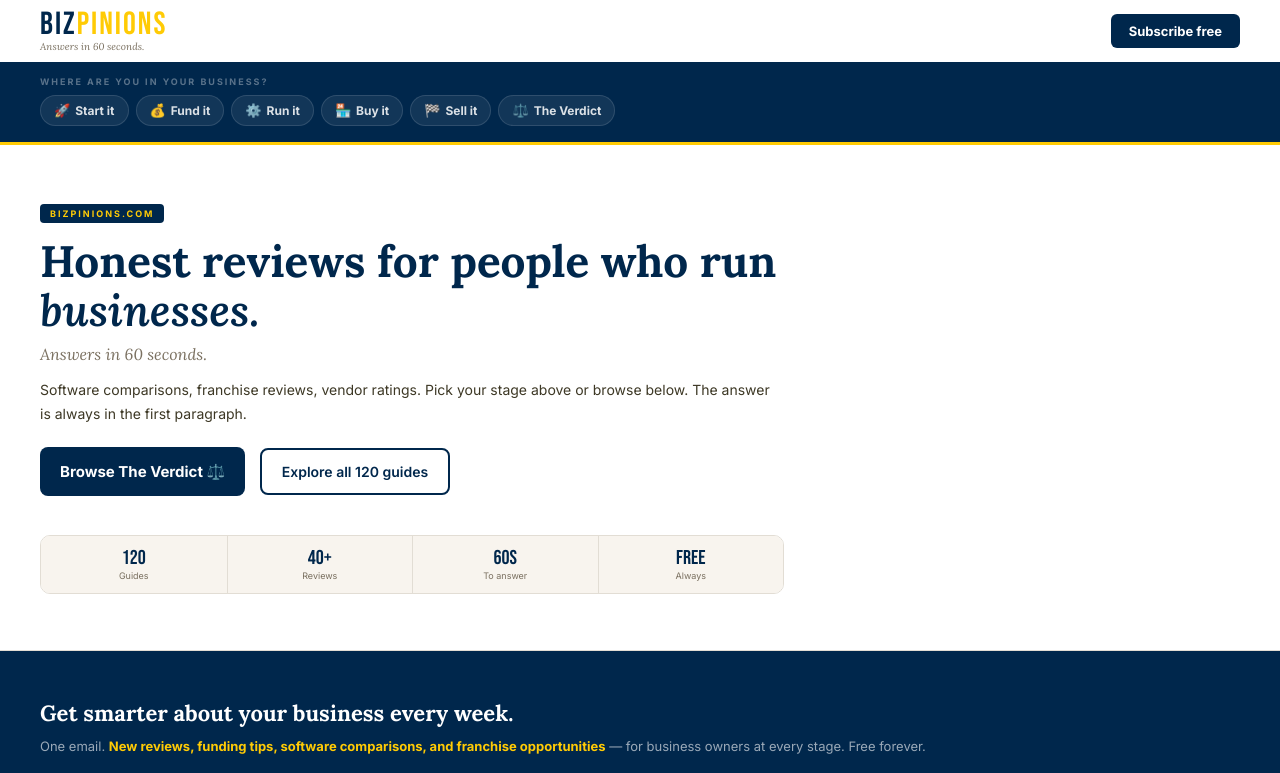
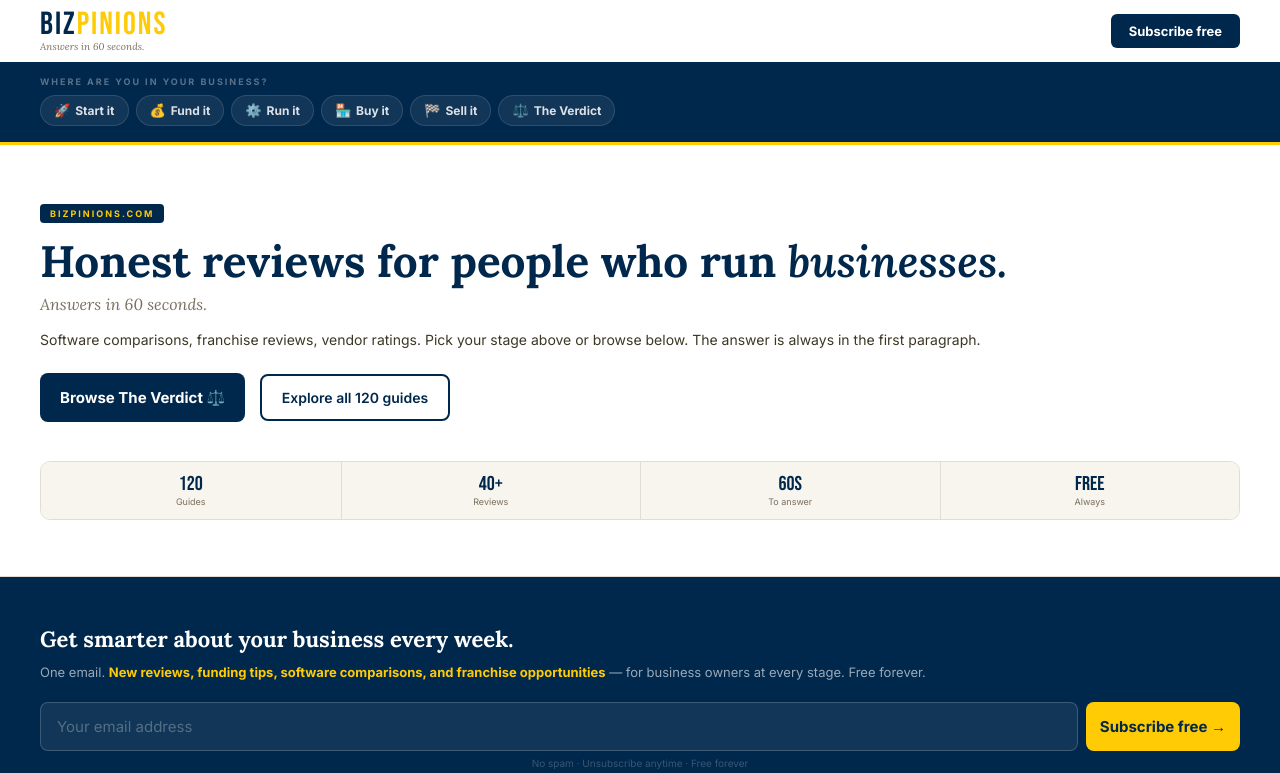
Before and after one commit to stairwaymortgage/bizpinions, a plain HTML site: page index.html in a window 1280 px wide. Shown: the top 773 px of the page. Drawn offline with Linux system fonts and the light colour scheme.

Commit message:
Update .hero class display property
Changed .hero display from grid to block.

```diff
--- a/css/style.css
+++ b/css/style.css
@@ -651,7 +651,7 @@ body{background:#ffffff !important;font-family:'Inter',sans-serif;color:#1a1a14;
   .bbc{padding:40px;}
   .site-footer{padding:48px 40px 28px;}
   .footer-links-grid{grid-template-columns:repeat(4,1fr);}
-  .hero{padding:56px 40px;display:grid;grid-template-columns:1fr 400px;gap:56px;align-items:center;}
+  .hero{padding:56px 40px;display:block;align-items:center;}
   .hero h1{font-size:44px;}
   .btn-primary,.btn-secondary{display:inline-block;width:auto;margin-right:10px;}
   .body{padding:40px;}
```
